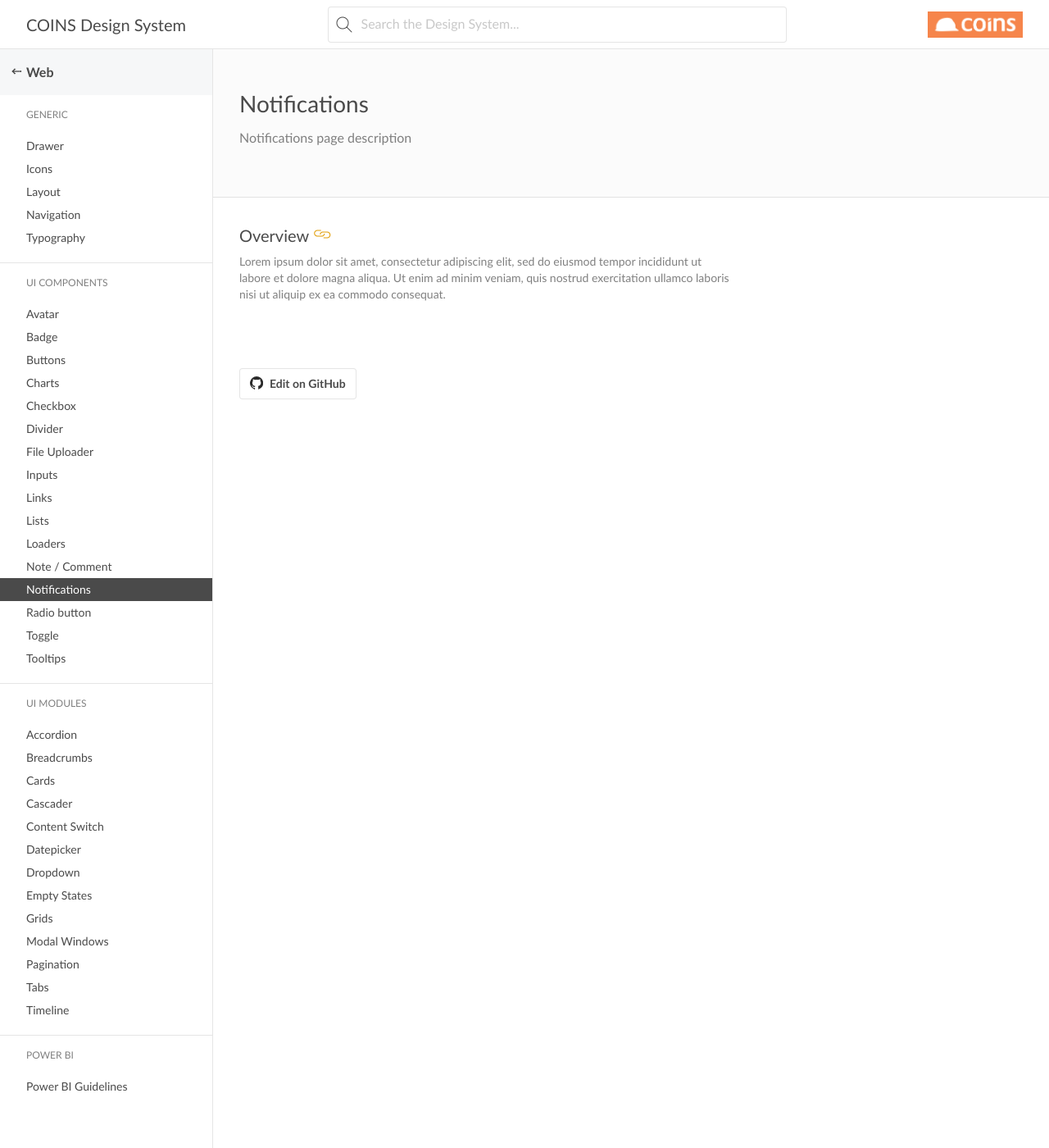
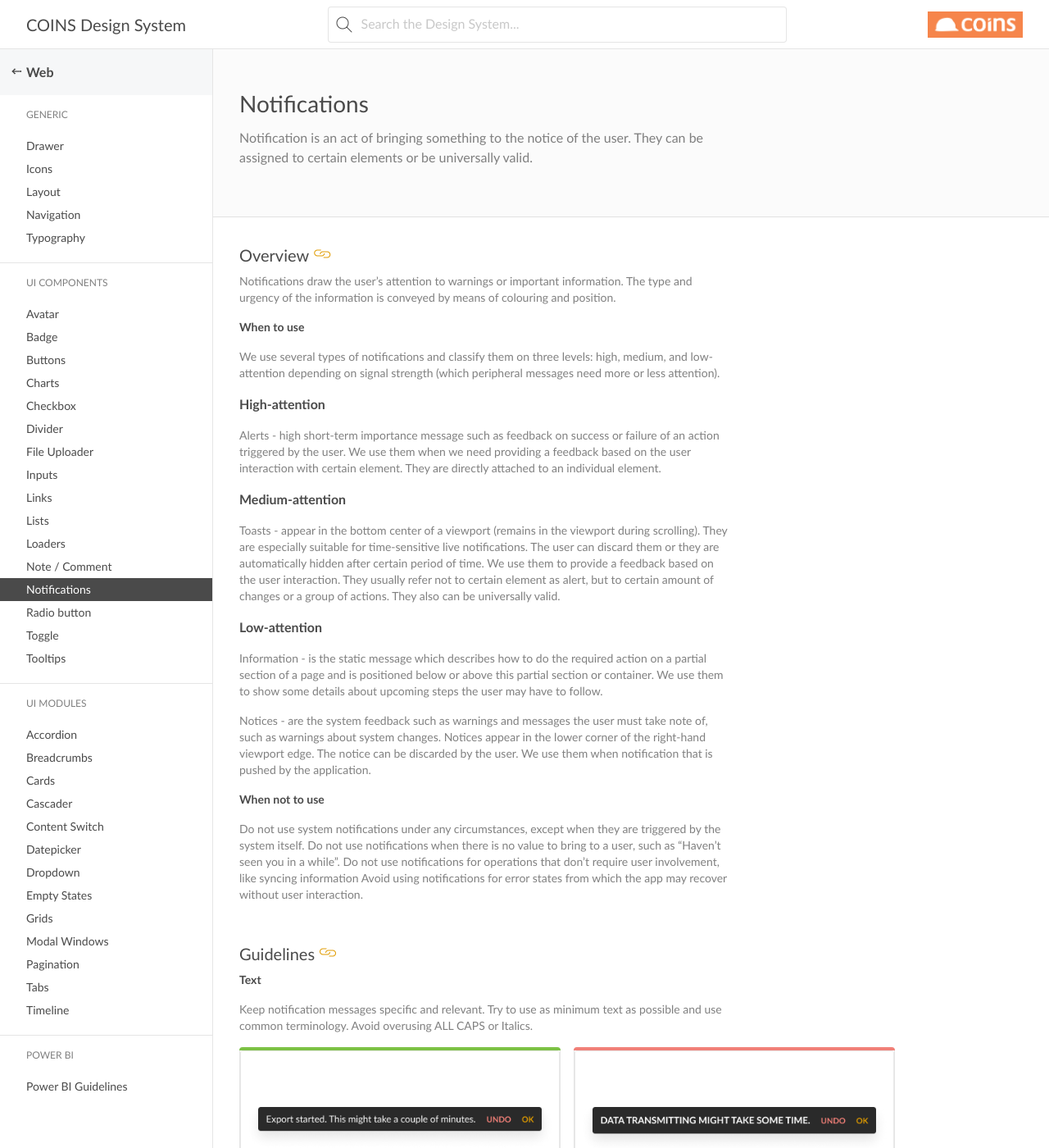
Before and after one commit to COINS-Naz/coins-design-system, a Jekyll site: the page built from _posts/web/ui-components/2021-04-22-notification.md, in a window 1280 px wide and 1400 px high. Shown: the whole window at 82% size. Built offline with Jekyll 4.4.1, drawn with Linux system fonts in a browser that asks for light colours; nearby versions of some CDN libraries; some web fonts are replaced; some of the changed text lies outside the part shown.

Commit message:
Update 2021-04-22-notification.md
First part of notifications
Please give me code snippets for all 4 types and 3 alert subtypes :)

```diff
--- a/_posts/web/ui-components/2021-04-22-notification.md
+++ b/_posts/web/ui-components/2021-04-22-notification.md
@@ -3,10 +3,54 @@ layout: post
 category: "Web"
 tag: "UI Components"
 title: Notifications
-subtitle: "Notifications page description"
-permalink: /web/notifications/
+subtitle: "Notification is an act of bringing something to the notice of the user. They can be assigned to certain elements or be universally valid."
+permalink: /web-components/notifications/
 ---
 
 ## Overview
 
-Lorem ipsum dolor sit amet, consectetur adipiscing elit, sed do eiusmod tempor incididunt ut labore et dolore magna aliqua. Ut enim ad minim veniam, quis nostrud exercitation ullamco laboris nisi ut aliquip ex ea commodo consequat.
+Notifications draw the user’s attention to warnings or important information. The type and urgency of the information is conveyed by means of colouring and position.
+
+### When to use
+
+We use several types of notifications and classify them on three levels: high, medium, and low-attention depending on signal strength (which peripheral messages need more or less attention).
+
+#### High-attention
+Alerts - high short-term importance message such as feedback on success or failure of an action triggered by the user. We use them when we need providing a feedback based on the user interaction with certain element. They are directly attached to an individual element.
+
+#### Medium-attention
+Toasts - appear in the bottom center of a viewport (remains in the viewport during scrolling). They are especially suitable for time-sensitive live notifications. The user can discard them or they are automatically hidden after certain period of time. We use them to provide a feedback based on the user interaction. They usually refer not to certain element as alert, but to certain amount of changes or a group of actions. They also can be universally valid.
+
+#### Low-attention
+Information - is the static message which describes how to do the required action on a partial section of a page and is positioned below or above this partial section or container. We use them to show some details about upcoming steps the user may have to follow.
+
+Notices - are the system feedback such as warnings and messages the user must take note of, such as warnings about system changes. Notices appear in the lower corner of the right-hand viewport edge. The notice can be discarded by the user. We use them when notification that is pushed by the application.
+
+
+### When not to use
+
+Do not use system notifications under any circumstances, except when they are triggered by the system itself.
+Do not use notifications when there is no value to bring to a user, such as “Haven’t seen you in a while”.
+Do not use notifications for operations that don’t require user involvement, like syncing information
+Avoid using notifications for error states from which the app may recover without user interaction.
+
+## Guidelines
+### Text
+Keep notification messages specific and relevant. Try to use as minimum text as possible and use common terminology. Avoid overusing ALL CAPS or Italics.
+
+{% include do-dont.html
+  do-img="Guidelines_Notifications_Text_Do.png"
+  do-text="Use short and relevant message."
+  dont-img="Guidelines_Notifications_Text_Do_Not.png"
+  dont-text="Do not use ALL CAPS and text with imprecise meaning."
+%}
+
+###Right type for right circumstances
+Use the right notification based on catogiries described above. Use types consistently and make no exceptions.
+
+{% include do-dont.html
+  do-img="Guidelines_Notifications_Type_Do.png"
+  do-text="Use short and relevant message."
+  dont-img="Guidelines_Notifications_Text_Do_Not.png"
+  dont-text="Do not use ALL CAPS and text with imprecise meaning."
+%}
```
